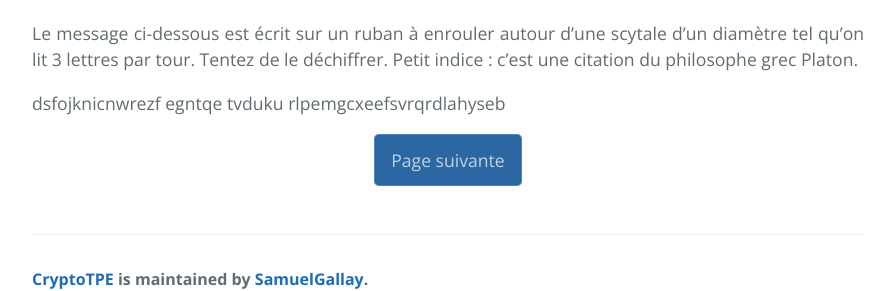
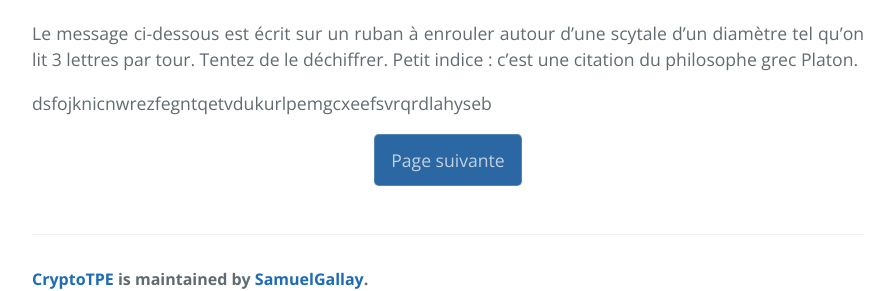
Before and after one commit to SamuelGallay/CryptoTPE, a Jekyll site: the page built from pages/1_Antiquite/1_scytale.md, in a window 1280 px wide and 900 px high, scrolled down 2810 px. Shown: the part 553-844 px from the top of the window, without its empty margins (192-1087 px from the left). Built offline with Jekyll 4.4.1, drawn with Linux system fonts in a browser that asks for light colours; our own code applies the rules of GitHub Pages for plain Markdown files.

Commit message:
Update 1_scytale.md

```diff
--- a/pages/1_Antiquite/1_scytale.md
+++ b/pages/1_Antiquite/1_scytale.md
@@ -47,4 +47,4 @@ Lorsque l'on sait que le texte a été chiffré avec la scytale, on peut essayer
 
 Le message ci-dessous est écrit sur un ruban à enrouler autour d'une scytale d'un diamètre tel qu'on lit 3 lettres par tour. Tentez de le déchiffrer. Petit indice : c'est une citation du philosophe grec Platon.
 
-dsfojknicnwrezf egntqe tvduku rlpemgcxeefsvrqrdlahyseb
+dsfojknicnwrezfegntqetvdukurlpemgcxeefsvrqrdlahyseb
```
